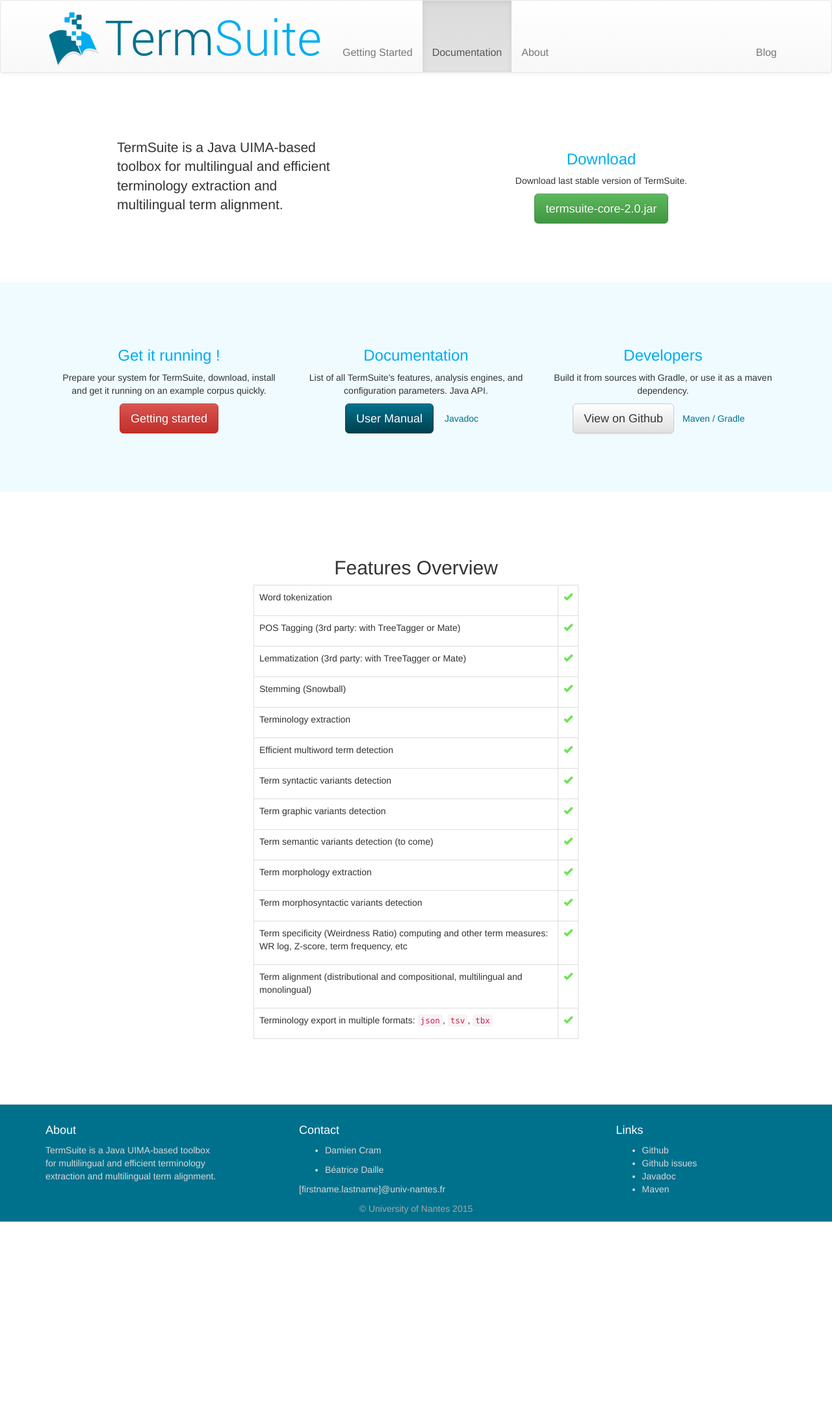
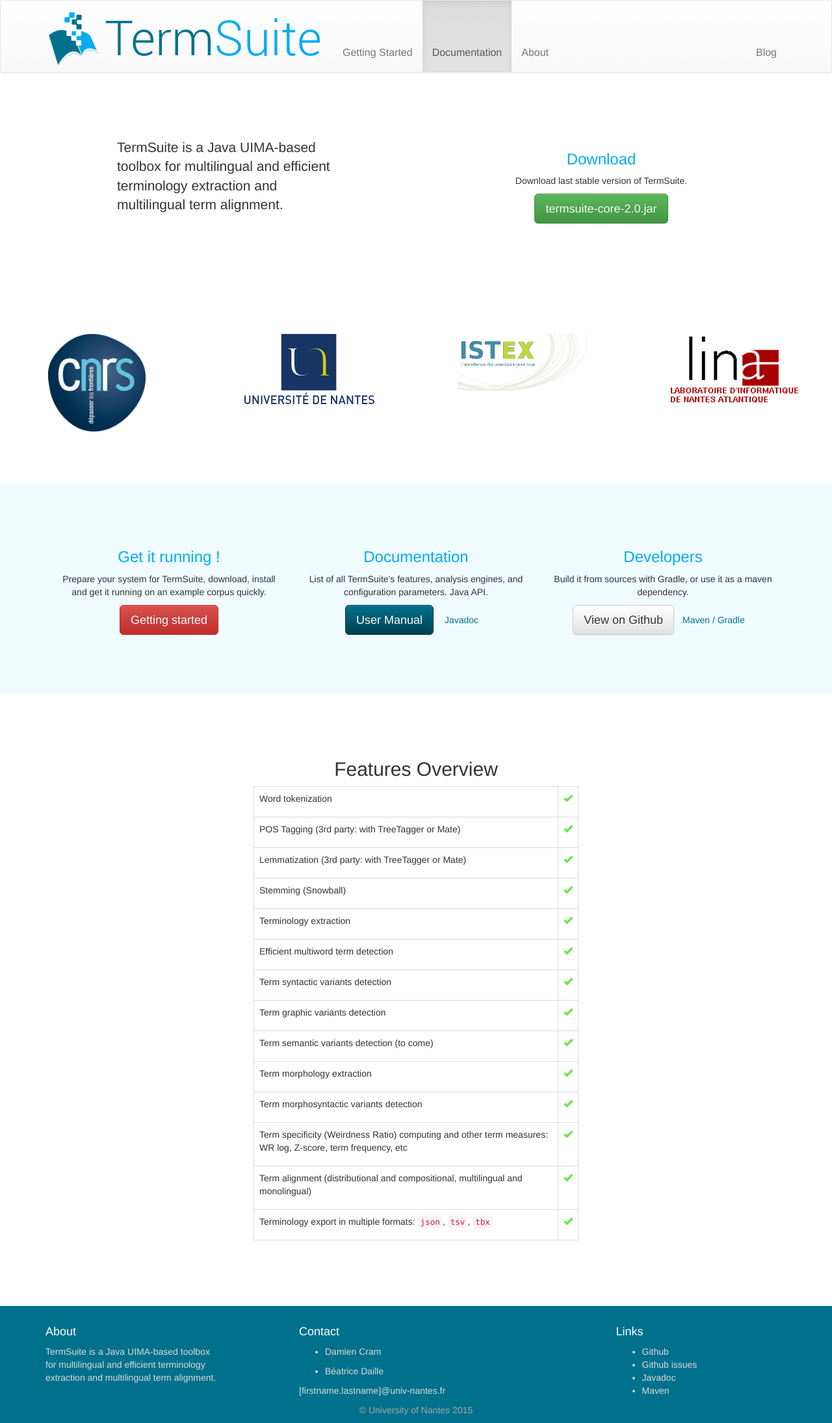
Before and after one commit to termsuite/termsuite.github.io, a Jekyll site: the page built from index.html, in a window 1280 px wide. Shown: the whole page at 65% size. Built offline with Jekyll 4.4.1, drawn with Linux system fonts in a browser that asks for light colours; nearby versions of some CDN libraries; before the commit the page ends 1880 px from its top, so only the background shows below that.

Commit message:
Added logos

```diff
--- /dev/null
+++ b/_includes/logos.html
@@ -0,0 +1,27 @@
+
+
+<div class="row logo">
+  <div class="col-md-3 text-center">
+    <a href="http://www.cnrs.fr/">
+      <img title="CNRS" alt="CNRS" width="150" src="/img/cnrs.png" target="blank">
+    </a>
+  </div>
+
+  <div class="col-md-3 text-center">
+    <a href="http://www.univ-nantes.fr/">
+      <img title="University of Nantes" width="200" alt="University of Nantes" src="/img/univ-nantes.svg" target="blank">
+    </a>
+  </div>
+
+  <div class="col-md-3 text-center">
+    <a href="http://www.istex.fr/le-projet/">
+      <img title="ISTEX" alt="ISTEX" width="200" src="/img/istex.png" target="blank">
+    </a>
+  </div>
+
+  <div class="col-md-3 text-center">
+    <a href="http://www.lina.univ-nantes.fr/">
+      <img title="LINA" alt="LINA" width="200" src="/img/lina.png" target="blank">
+    </a>
+  </div>
+</div>
--- /dev/null
+++ b/_sass/_logo.scss
@@ -0,0 +1,15 @@
+.logo {
+  padding-top: 40px;
+  padding-bottom: 10px;
+  div {
+    height: 150px;
+    a {
+      margin: auto;
+      img {
+        display: inline-block;
+        margin: auto;
+      }
+      vertical-align: middle;
+    }
+  }
+}
--- a/css/main.scss
+++ b/css/main.scss
@@ -46,6 +46,7 @@
 //        "layout",
         "syntax-highlighting",
         "navbar-custom-height",
+        "logo",
         "home",
         "sticky-footer"
 ;
--- a/index.html
+++ b/index.html
@@ -16,11 +16,11 @@
         <p>Download last stable version of TermSuite.</p>
         <p><a class="btn btn-success btn-lg" href="{{site.termsuite.maven}}{{site.termsuite.version}}/termsuite-core-{{site.termsuite.version}}.jar" target="blank" role="button">termsuite-core-{{site.termsuite.version}}.jar</a></p>
       </div>
-<div class="col-md-1"></div>
-
-
+      <div class="col-md-1"></div>
     </div>
   </div>
+
+  {% include logos.html %}
 
 
   <div class="row greyed">
```
Also changed, not shown: img/cnrs.png.
